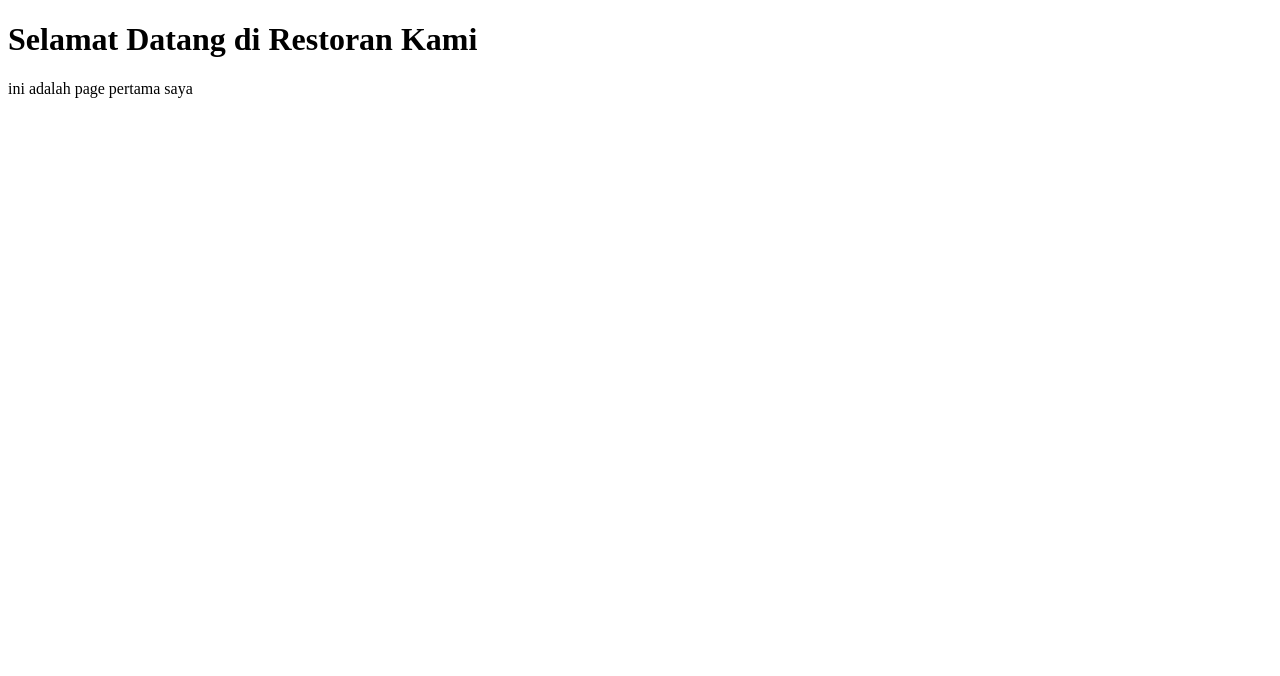
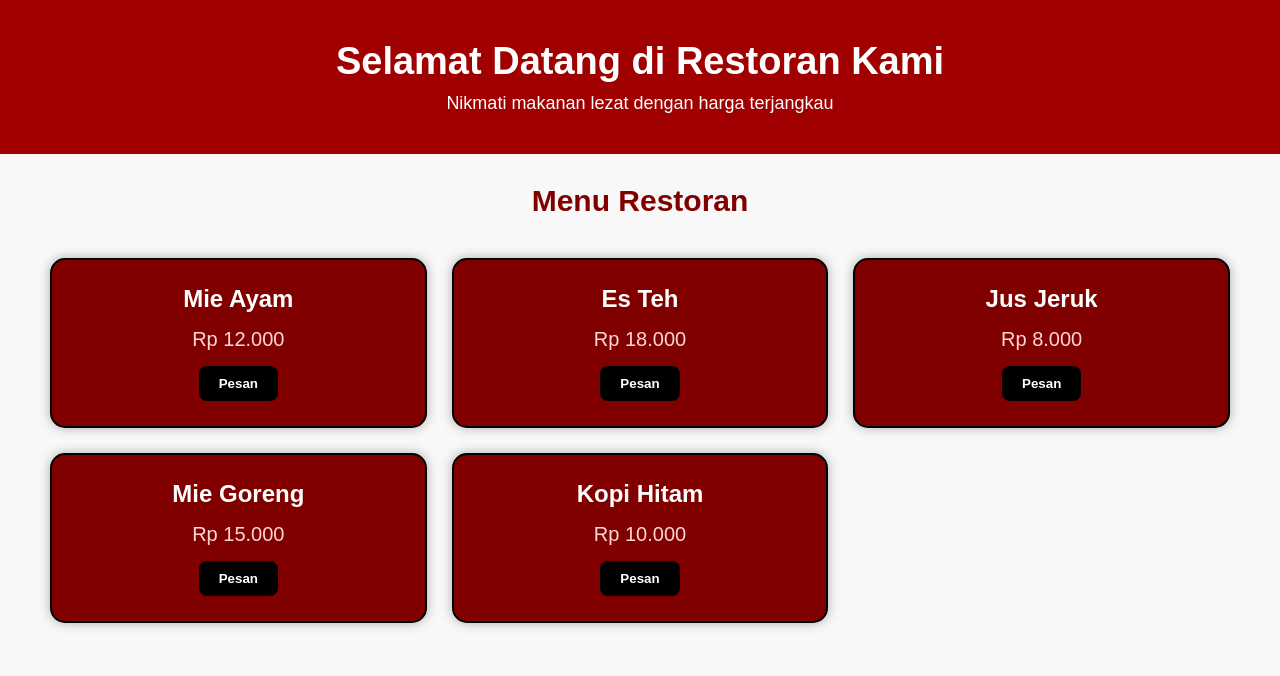
Before and after one commit to mariavibryani-droid/Pemrograman-Web-Dasar, a plain HTML site: page index.html in a window 1280 px wide. Drawn offline with Linux system fonts and the light colour scheme.

Commit message:
tugas flex dan grid
membuat  model hedingg

```diff
--- /dev/null
+++ b/Style.css
@@ -0,0 +1,119 @@
+* {
+    margin: 0;
+    padding: 0;
+    box-sizing: border-box;
+}
+
+body {
+    font-family: Arial, sans-serif;
+    background-color: #f8f8f8;
+}
+
+/* NAVBAR */
+.navbar {
+    display: flex;
+    justify-content: space-between;
+    align-items: center;
+    background-color: #800000;
+    padding: 15px 40px;
+}
+
+.logo {
+    color: white;
+    font-size: 24px;
+    font-weight: bold;
+}
+
+.menu a {
+    color: white;
+    text-decoration: none;
+    margin-left: 20px;
+    font-weight: bold;
+}
+
+.menu a:hover {
+    color: black;
+}
+
+/* HEADER */
+header {
+    text-align: center;
+    padding: 40px 20px;
+    background-color: #a00000;
+    color: white;
+}
+
+header h1 {
+    font-size: 38px;
+    margin-bottom: 10px;
+}
+
+header p {
+    font-size: 18px;
+}
+
+/* JUDUL MENU */
+.judul-menu {
+    text-align: center;
+    margin-top: 30px;
+    margin-bottom: 20px;
+    color: #800000;
+    font-size: 30px;
+}
+
+/* GRID MENU */
+.container {
+    display: grid;
+    grid-template-columns: repeat(3, 1fr);
+    gap: 25px;
+    padding: 20px 50px 50px;
+}
+
+/* CARD */
+.card {
+    background-color: #800000;
+    color: white;
+    padding: 25px;
+    border-radius: 15px;
+    text-align: center;
+    box-shadow: 0 0 12px rgba(0,0,0,0.3);
+    transition: 0.3s;
+    border: 2px solid black;
+}
+
+.card:hover {
+    transform: scale(1.03);
+}
+
+/* HARGA */
+.harga {
+    margin: 15px 0;
+    font-size: 20px;
+    color: #ffd6d6;
+}
+
+/* JUMLAH */
+.jumlah {
+    margin-bottom: 15px;
+}
+
+.jumlah input {
+    width: 60px;
+    padding: 5px;
+    text-align: center;
+}
+
+/* BUTTON */
+button {
+    background-color: black;
+    color: white;
+    border: none;
+    padding: 10px 20px;
+    border-radius: 8px;
+    cursor: pointer;
+    font-weight: bold;
+}
+
+button:hover {
+    background-color: #550000;
+}
--- a/index.html
+++ b/index.html
@@ -4,9 +4,53 @@
     <meta charset="UTF-8">
     <meta name="viewport" content="width=device-width, initial-scale=1.0">
     <title>Restoran Sederhana</title>
+    <link rel="stylesheet" href="style.css">
 </head>
 <body>
-    <h1>Selamat Datang di Restoran Kami</h1>
-    <p>ini adalah page pertama saya</p>
+
+    <!-- HEADER -->
+    <header>
+        <h1>Selamat Datang di Restoran Kami</h1>
+        <p>Nikmati makanan lezat dengan harga terjangkau</p>
+    </header>
+
+    <!-- JUDUL MENU -->
+    <h2 class="judul-menu">Menu Restoran</h2>
+
+    <!-- GRID MENU -->
+    <main class="container">
+
+        <div class="card">
+            <h2>Mie Ayam</h2>
+            <p class="harga">Rp 12.000</p>
+            <button>Pesan</button>
+        </div>
+
+        <div class="card">
+            <h2>Es Teh</h2>
+            <p class="harga">Rp 18.000</p>
+            <button>Pesan</button>
+        </div>
+
+        <div class="card">
+            <h2>Jus Jeruk</h2>
+            <p class="harga">Rp 8.000</p>
+            <button>Pesan</button>
+        </div>
+
+        <div class="card">
+            <h2>Mie Goreng</h2>
+            <p class="harga">Rp 15.000</p>
+            <button>Pesan</button>
+        </div>
+
+        <div class="card">
+            <h2>Kopi Hitam</h2>
+            <p class="harga">Rp 10.000</p>
+            <button>Pesan</button>
+        </div>
+
+    </main>
+
 </body>
 </html>
```
